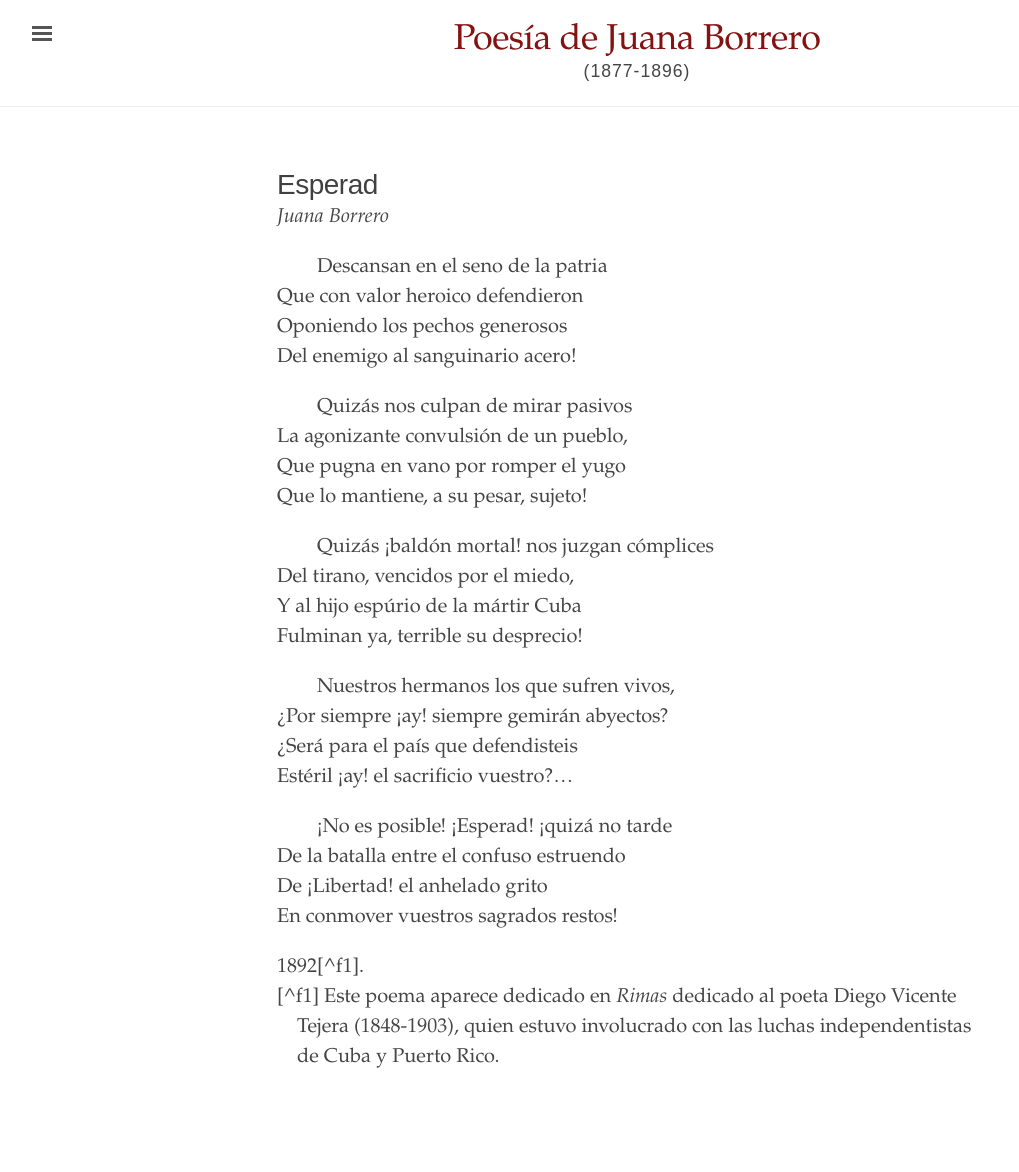
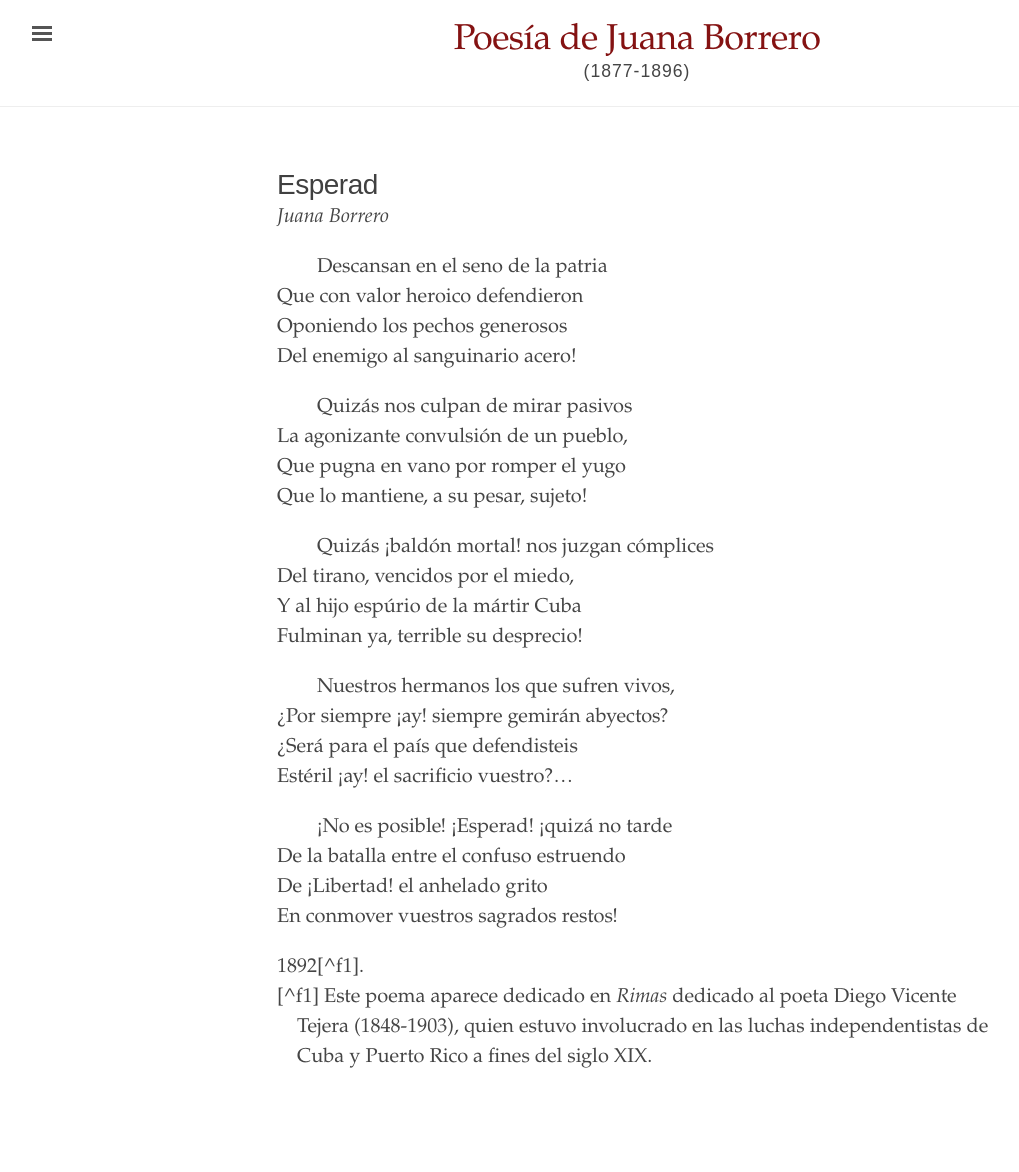
Before and after one commit to edicionesdereparto/juanaborrero, a Jekyll site: the page built from _texts/Esperad.md, in a window 1280 px wide. Shown: the whole page, without its empty margins (3-1022 px from the left). Built offline with Jekyll 4.4.1, drawn with Linux system fonts in a browser that asks for light colours.

Commit message:
Update Esperad.md

```diff
--- a/_texts/Esperad.md
+++ b/_texts/Esperad.md
@@ -32,4 +32,4 @@ source: Poesías
 - En conmover vuestros sagrados restos!
 
 - 1892[^f1].
-- [^f1] Este poema aparece dedicado en _Rimas_ dedicado al poeta Diego Vicente Tejera (1848-1903),  quien estuvo involucrado con las luchas independentistas de Cuba y Puerto Rico.
+- [^f1] Este poema aparece dedicado en _Rimas_ dedicado al poeta Diego Vicente Tejera (1848-1903),  quien estuvo involucrado en las luchas independentistas de Cuba y Puerto Rico a fines del siglo XIX.
```
